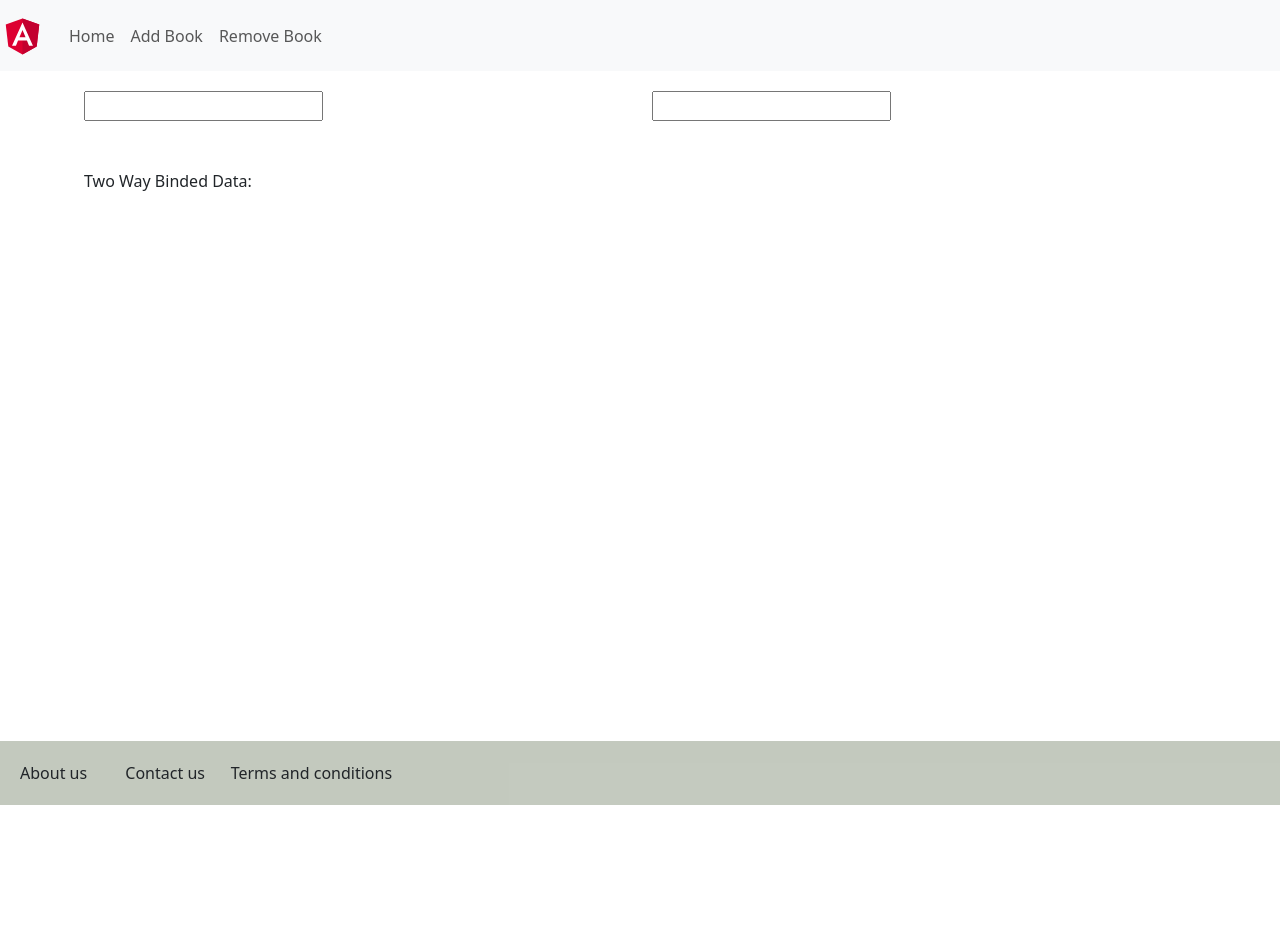
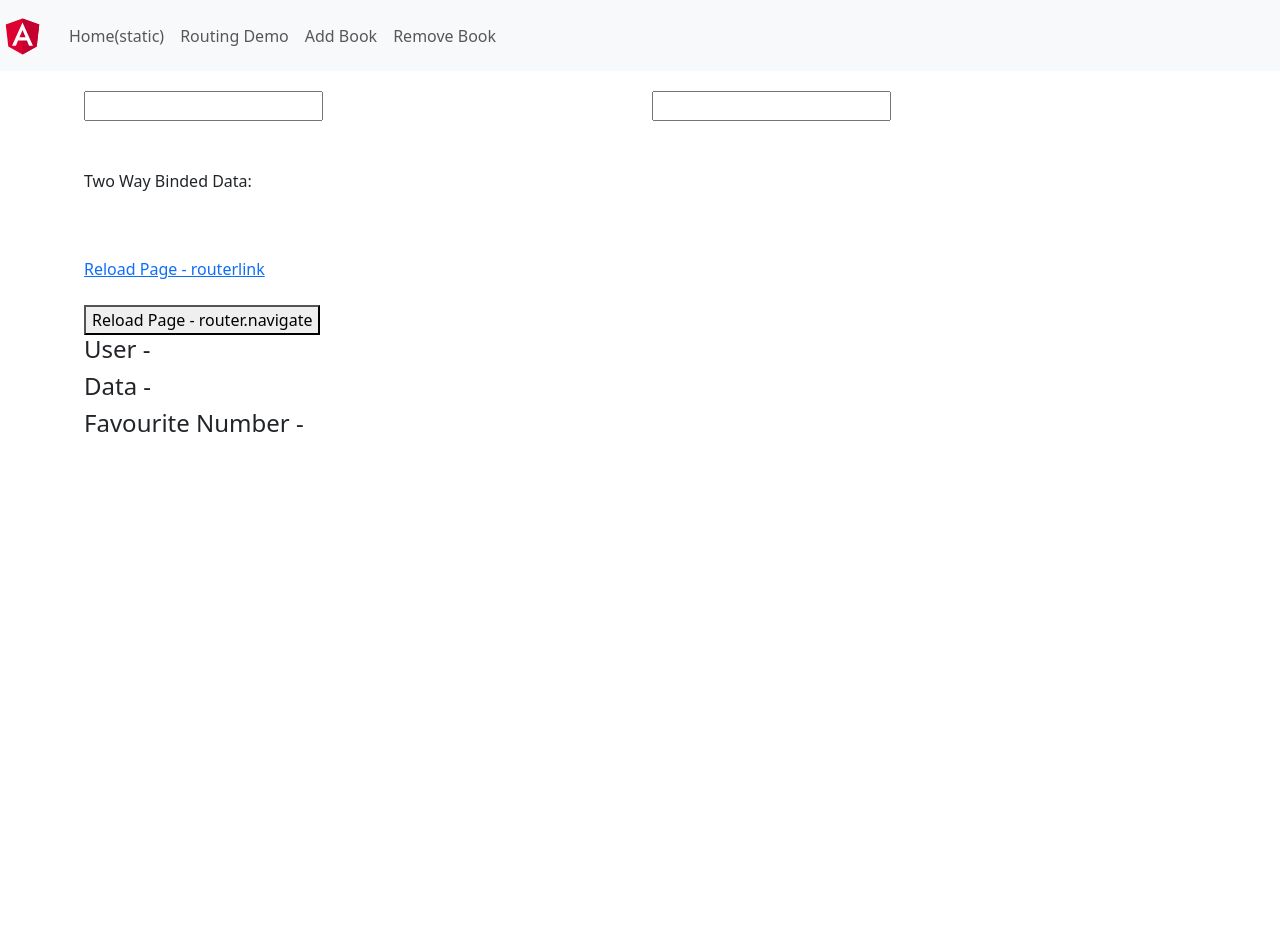
Before and after one commit to AkshatShetty101/Angular-Teaching, an Angular app in the folder QuotesApp/: page /add_page/1 in a window 1280 px wide. Shown: the top 952 px of the page. Before the commit the page ends 805 px from the top, so only its background shows below. Built offline with nearby package versions, Linux system fonts and the light colour scheme.

Commit message:
Routing done!

```diff
--- a/QuotesApp/src/app/add-page/add-page.component.css
+++ b/QuotesApp/src/app/add-page/add-page.component.css
@@ -0,0 +1,3 @@
+.space{
+    padding: 500px;
+}
--- a/QuotesApp/src/app/add-page/add-page.component.html
+++ b/QuotesApp/src/app/add-page/add-page.component.html
@@ -11,3 +11,10 @@
       <p>Two Way Binded Data:{{ name }}</p>
   </div>
 </div>
+<a [routerLink]="['/add_page', 'adhrit', 'from_routerLink']">Reload Page - routerlink</a><br><br>
+<button (click)="routeTo()">Reload Page - router.navigate</button><br>
+<h4>User - <span [innerHTML]="user"></span></h4>
+<h4>Data - <span [innerHTML]="data"></span></h4>
+<h4>Favourite Number - <span [innerHTML]="num"></span></h4>
+<div class="space" ></div>
+<a name="down_here" [innerHTML]="'Anchor tag with name '+frag"></a>
--- a/QuotesApp/src/app/add-page/add-page.component.ts
+++ b/QuotesApp/src/app/add-page/add-page.component.ts
@@ -1,4 +1,5 @@
 import { Component, OnInit } from '@angular/core';
+import { Router, ActivatedRoute } from '@angular/router';
 
 @Component({
   selector: 'app-add-page',
@@ -6,10 +7,43 @@ import { Component, OnInit } from '@angular/core';
   styleUrls: ['./add-page.component.css']
 })
 export class AddPageComponent implements OnInit {
-  name='';
-  constructor() { }
+  name = '';
+  user = "";
+  data = "";
+  num = "";
+  frag = "";
+
+  constructor(
+    private router: Router,
+    private route: ActivatedRoute
+  ) { }
 
   ngOnInit() {
+    this.user = this.route.snapshot.params['user'];
+    this.data = this.route.snapshot.params['data'];
+    this.num = this.route.snapshot.queryParams['num'];
+    this.frag = this.route.snapshot.fragment;
+
+    this.route.params
+      .subscribe(
+        (params) => {
+          this.user = params['user'],
+          this.data = params['data']
+        }
+      );
+
+    this.route.queryParams
+    .subscribe(
+      (params) => {
+        this.num = params['num']
+      }
+    );
+    this.route.fragment
+    .subscribe(
+      (fragments) => {
+        this.frag = fragments;
+      }
+    );
   }
 
   change(){
@@ -17,4 +51,8 @@ export class AddPageComponent implements OnInit {
       this.name="Shit!"
     }
   }
+
+  routeTo(){
+    this.router.navigate(['/add_page', 'adhrit', 'from.navigate'], {queryParams:{num:1}, relativeTo:this.route, fragment:'down_here'});
+  }
 }
--- a/QuotesApp/src/app/app.component.html
+++ b/QuotesApp/src/app/app.component.html
@@ -19,7 +19,8 @@
 <div class="container">
   <div class="row">
     <div class="col-12">
-      <app-add-page></app-add-page>
+      <router-outlet></router-outlet>
+      <!-- <app-add-page></app-add-page> -->
       <!-- <app-home></app-home> -->
     </div>
   </div>
@@ -37,4 +38,4 @@
     <div class="col-1">Contact us</div>
     <div class="col-4">Terms and conditions</div>
   </div>
-  </footer>
+</footer>
--- /dev/null
+++ b/QuotesApp/src/app/app.routing.ts
@@ -0,0 +1,18 @@
+import { HomeComponent } from "./home/home.component";
+import {Routes, RouterModule} from "@angular/router";
+import { AddPageComponent } from "./add-page/add-page.component";
+import { PageNotFoundComponent } from "./page-not-found/page-not-found.component";
+
+const appRoutes: Routes = [
+    {path:'home', component: HomeComponent},
+    {path:'add_page', component: AddPageComponent, children:[
+        {path:':user', component: AddPageComponent},
+        {path:':user/data', component: AddPageComponent}
+    ]},
+    {path:'add_page/:user/:data', component: AddPageComponent},
+    {path:'page_not_found', component: PageNotFoundComponent},
+    {path:'', redirectTo: '/home', pathMatch: 'full'},
+    {path:'**', redirectTo: '/page_not_found'}
+];
+
+export const ROUTES = RouterModule.forRoot(appRoutes);
--- a/QuotesApp/src/app/navbar/navbar.component.html
+++ b/QuotesApp/src/app/navbar/navbar.component.html
@@ -5,9 +5,14 @@
   </button>
   <div class="collapse navbar-collapse" id="navbarNavAltMarkup">
     <div class="navbar-nav">
-      <a class="nav-item nav-link" href="#">Home</a>
-      <a class="nav-item nav-link" href="#">Add Book</a>
-      <a class="nav-item nav-link" href="#">Remove Book</a>
+      <!-- <a class="nav-item nav-link" href="home">Home(href)</a> -->
+      <!-- <a class="nav-item nav-link" routerLink="home">Home(static)</a> -->
+      <!-- <li><a class="nav-item nav-link" href="home">Home(dynamic)</a></li> -->
+      <li routerLinkActive="active" [routerLinkActiveOptions]="{exact:true}"><a class="nav-item nav-link" routerLink="">Home(static)</a></li>
+      <!-- <li routerLinkActive="active"><a class="nav-item nav-link" [routerLink]="[url]">Home(dynamic)</a></li> -->
+      <li routerLinkActive="active"><a class="nav-item nav-link" [routerLink]="['/add_page', 'adhrit', 'from_nav']" [fragment]="'down_here'">Routing Demo</a></li>
+      <li routerLinkActive="active"><a class="nav-item nav-link" [routerLink]="['/add_book']">Add Book</a></li>
+      <li routerLinkActive="active"><a class="nav-item nav-link" [routerLink]="['/remove_book']">Remove Book</a></li>
     </div>
   </div>
 </nav>
--- a/QuotesApp/src/app/navbar/navbar.component.ts
+++ b/QuotesApp/src/app/navbar/navbar.component.ts
@@ -6,10 +6,13 @@ import { Component, OnInit } from '@angular/core';
   styleUrls: ['./navbar.component.css']
 })
 export class NavbarComponent implements OnInit {
-
+  url: any = "/home_dynamic";
   constructor() { }
 
   ngOnInit() {
+
   }
 
+
+
 }
--- /dev/null
+++ b/QuotesApp/src/app/page-not-found/page-not-found.component.html
@@ -0,0 +1 @@
+<h3>Page Not Found</h3>
--- /dev/null
+++ b/QuotesApp/src/app/page-not-found/page-not-found.component.ts
@@ -0,0 +1,15 @@
+import { Component, OnInit } from '@angular/core';
+
+@Component({
+  selector: 'app-page-not-found',
+  templateUrl: './page-not-found.component.html',
+  styleUrls: ['./page-not-found.component.css']
+})
+export class PageNotFoundComponent implements OnInit {
+
+  constructor() { }
+
+  ngOnInit() {
+  }
+
+}
```
Also changed, not shown: QuotesApp/src/app/app.module.ts (+6 -3 lines), QuotesApp/src/app/page-not-found/page-not-found.component.css (added).
